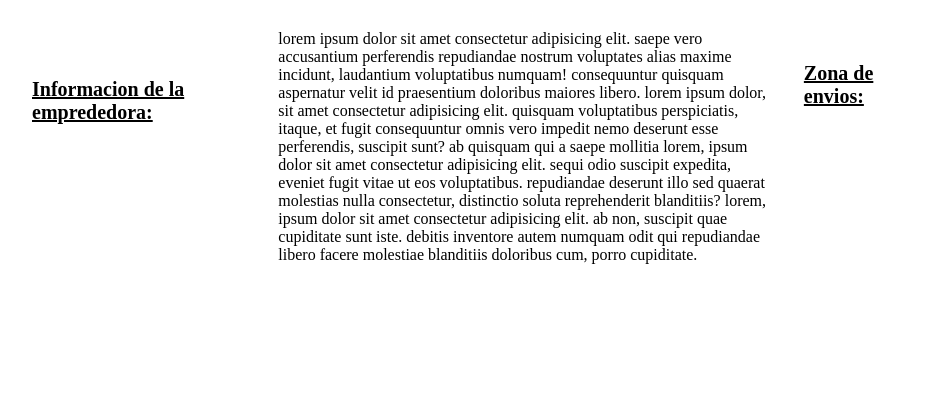
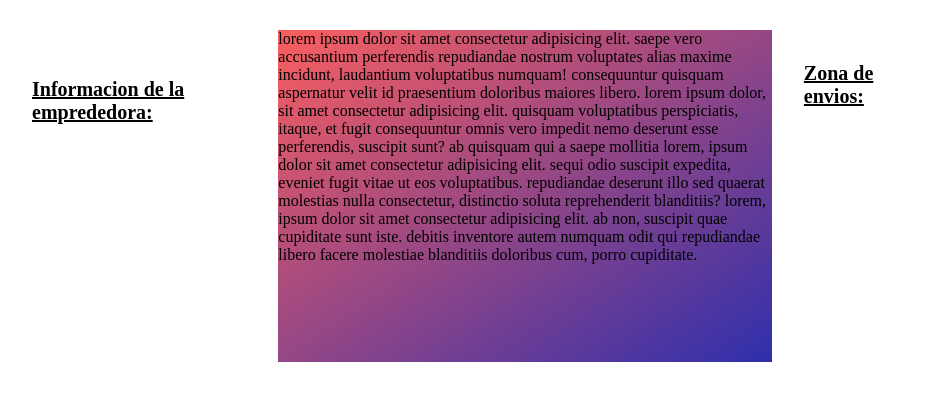
Before and after one commit to JoacoGs/pagina-ceramica, a plain HTML site: page index.html in a window 1280 px wide. Shown: the part 991-1403 px from the top of the page, 0-936 px from the left. Drawn offline with Linux system fonts and the light colour scheme; grey boxes are pictures that could not be loaded.

Commit message:
Arreglos de codigo css

```diff
--- a/css/estilos.css
+++ b/css/estilos.css
@@ -23,7 +23,7 @@
 .p {
   text-transform: lowercase;
   font-weight: 200;
-  background-image: linear-gradient(bottom to right, rgb(250, 95, 95), rgb(47, 47, 172));
+  background-image: linear-gradient(to bottom  right, rgb(250, 95, 95), rgb(47, 47, 172));
   margin-left: 2rem;
   width: 40rem;
 }
```
